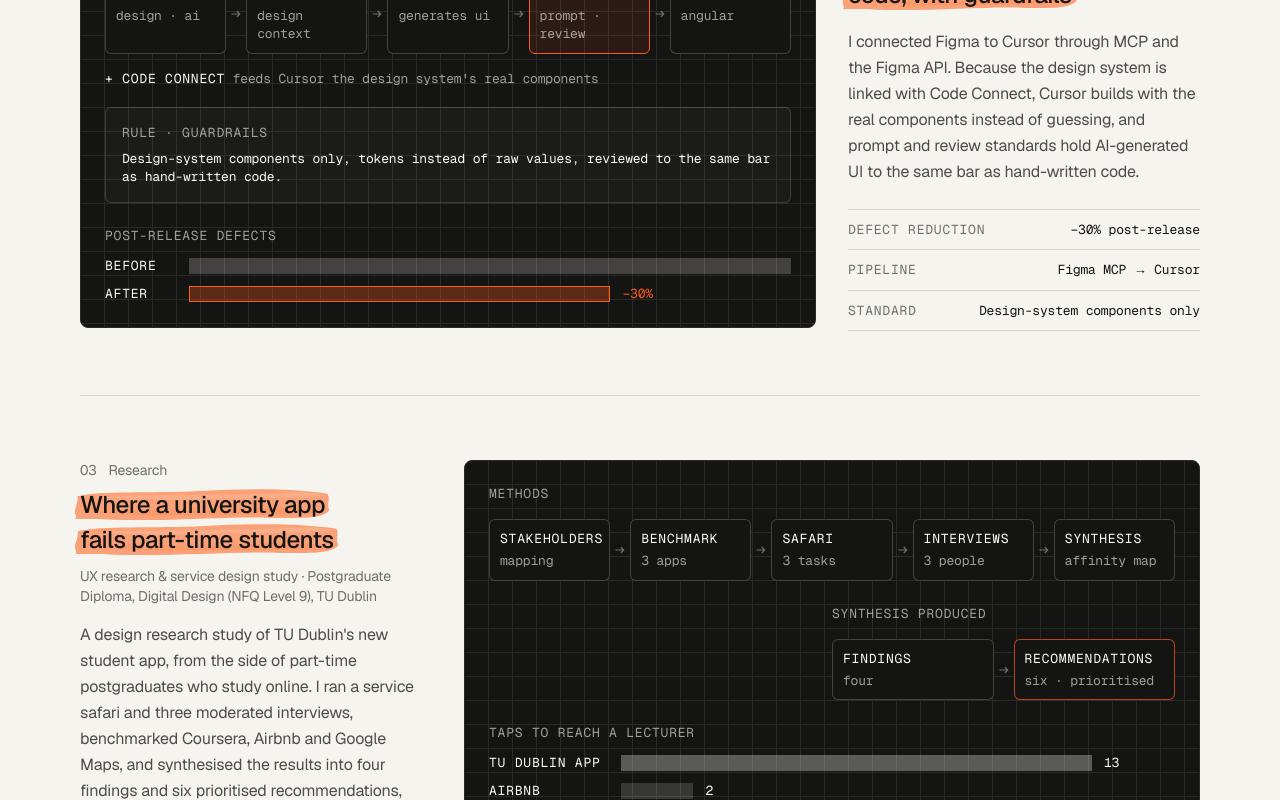
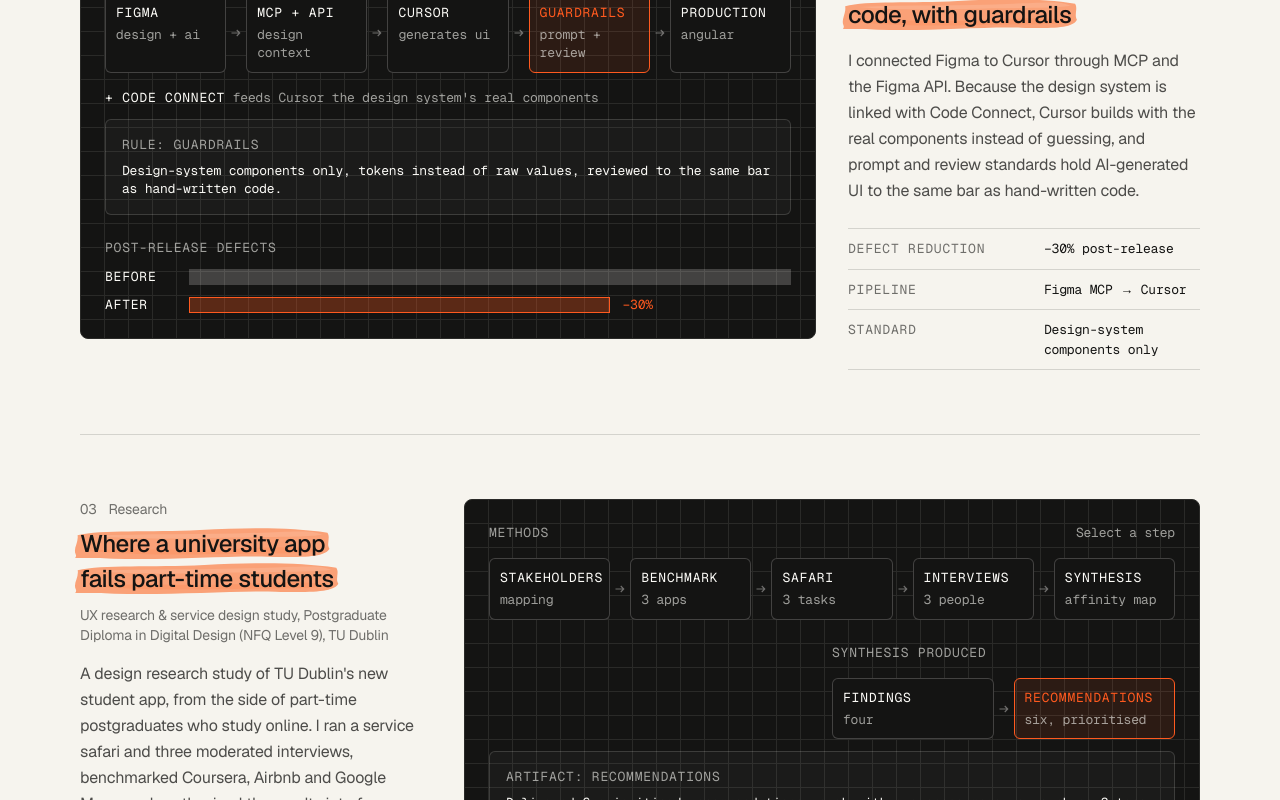
Before and after one commit to eoincro/Portfolio, a Next.js app: page / in a window 1280 px wide. Shown: the part 1260-2060 px from the top of the page. Built offline with nearby package versions, Linux system fonts and the light colour scheme.

Commit message:
Refine diagrams, metric strips and hero cursor; remove middle dots
Co-authored-by: Cursor <cursoragent@cursor.com>

```diff
--- a/app/globals.css
+++ b/app/globals.css
@@ -12,12 +12,34 @@
   --color-schematic-line: #2a2a28;
   --color-signal-on-dark: #ff5a1f;
 
-  --animate-panel-in: panel-in 220ms ease-out;
+  --animate-panel-in: panel-in 150ms ease-out;
+  --animate-caret-blink: caret-blink 1s step-end 3 forwards;
+  --animate-caret-pulse: caret-pulse 1.4s ease-in-out infinite;
 
   @keyframes panel-in {
     from {
       opacity: 0;
       transform: translateY(4px);
+    }
+  }
+
+  @keyframes caret-blink {
+    0%,
+    100% {
+      opacity: 1;
+    }
+    50% {
+      opacity: 0;
+    }
+  }
+
+  @keyframes caret-pulse {
+    0%,
+    100% {
+      opacity: 1;
+    }
+    50% {
+      opacity: 0.35;
     }
   }
 }
--- a/components/portfolio/MetricStrip.tsx
+++ b/components/portfolio/MetricStrip.tsx
@@ -4,9 +4,9 @@ export function MetricStrip({ metrics }: { metrics: readonly Metric[] }) {
   return (
     <dl className="mt-6 max-w-md divide-y divide-ink/15 border-y border-ink/15 font-mono text-[12px] md:text-[13px]">
       {metrics.map((metric) => (
-        <div key={metric.label} className="flex flex-wrap items-baseline justify-between gap-x-6 gap-y-1 py-2.5">
+        <div key={metric.label} className="grid grid-cols-[145px_1fr] items-baseline gap-4 py-2.5 sm:grid-cols-[180px_1fr]">
           <dt className="tracking-[0.06em] text-ink/60 uppercase">{metric.label}</dt>
-          <dd className="ml-auto text-right text-ink tabular-nums">{metric.value}</dd>
+          <dd className="text-ink tabular-nums">{metric.value}</dd>
         </div>
       ))}
     </dl>
--- a/components/portfolio/TypeHero.tsx
+++ b/components/portfolio/TypeHero.tsx
@@ -6,10 +6,10 @@ export function TypeHero() {
     <section aria-labelledby="hero-name" className="pt-12 pb-12 md:pt-14 md:pb-12">
       <h1
         id="hero-name"
-        className={`${serif.className} text-[clamp(3.5rem,12vw,9.5rem)] leading-[0.9] font-normal tracking-normal md:tracking-[-0.02em]`}
+        className={`${serif.className} group text-[clamp(3.5rem,12vw,9.5rem)] leading-[0.9] font-normal tracking-normal md:tracking-[-0.02em]`}
       >
         Eoin Cronin
-        <span aria-hidden className="ml-[0.06em] inline-block h-[0.7em] w-[0.06em] bg-signal" />
+        <span aria-hidden className="ml-[0.06em] inline-block h-[0.7em] w-[0.06em] animate-caret-blink bg-signal group-hover:animate-caret-pulse motion-reduce:animate-none" />
       </h1>
       <p className="mt-4 text-lg tracking-[-0.015em] md:mt-8 md:text-xl">
         {profile.role}
--- a/components/portfolio/diagrams/ResearchDiagram.tsx
+++ b/components/portfolio/diagrams/ResearchDiagram.tsx
@@ -1,17 +1,60 @@
-import { Caption, DiagramFrame, FlowArrow, NodeText, flowItemClass, flowListClass, nodeClass } from "./parts";
+"use client";
 
-const METHODS = [
-  { label: "Stakeholders", sub: "mapping" },
-  { label: "Benchmark", sub: "3 apps" },
-  { label: "Safari", sub: "3 tasks" },
-  { label: "Interviews", sub: "3 people" },
-  { label: "Synthesis", sub: "affinity map" },
+import { useId, useState } from "react";
+import { Caption, DetailPanel, DiagramFrame, FlowArrow, NodeText, flowItemClass, flowListClass, nodeClass } from "./parts";
+
+type Step = { id: string; label: string; sub: string; artifact: string };
+
+const METHODS: readonly Step[] = [
+  {
+    id: "stakeholders",
+    label: "Stakeholders",
+    sub: "mapping",
+    artifact: "Mapped student groups, service owners and regulators around the app, with part-time postgraduates at the core.",
+  },
+  {
+    id: "benchmark",
+    label: "Benchmark",
+    sub: "3 apps",
+    artifact: "Scored Coursera, Airbnb and Google Maps, one per task, on first-run clarity, finding key info and what to do next.",
+  },
+  {
+    id: "safari",
+    label: "Safari",
+    sub: "3 tasks",
+    artifact: "Executed 3 end-to-end task walkthroughs capturing tap counts, dead ends, and cognitive friction points.",
+  },
+  {
+    id: "interviews",
+    label: "Interviews",
+    sub: "3 people",
+    artifact: "Conducted 3 moderated think-aloud sessions with remote postgraduate students balancing work and study.",
+  },
+  {
+    id: "synthesis",
+    label: "Synthesis",
+    sub: "affinity map",
+    artifact: "Grouped safari and interview notes into six themes; a theme became a finding when at least 3 of 4 sources raised it.",
+  },
 ];
 
-const OUTPUTS = [
-  { label: "Findings", sub: "four" },
-  { label: "Recommendations", sub: "six · prioritised", emphasis: true },
+const OUTPUTS: readonly Step[] = [
+  {
+    id: "findings",
+    label: "Findings",
+    sub: "four",
+    artifact: "Identified 4 systemic bottlenecks, including buried lecturer contact flows requiring 13 separate taps.",
+  },
+  {
+    id: "recommendations",
+    label: "Recommendations",
+    sub: "six, prioritised",
+    artifact:
+      "Delivered 6 prioritised recommendations, each with a success measure, such as 3 taps or fewer to contact a lecturer, down from 13.",
+  },
 ];
+
+const STEPS = [...METHODS, ...OUTPUTS];
 
 const MAX_TAPS = 13;
 const TAPS = [
@@ -21,33 +64,45 @@ const TAPS = [
 ];
 
 export function ResearchDiagram() {
+  const [activeId, setActiveId] = useState("recommendations");
+  const panelId = useId();
+  const active = STEPS.find((step) => step.id === activeId) ?? STEPS[STEPS.length - 1];
+
+  const renderSteps = (steps: readonly Step[]) => (
+    <ol className={flowListClass}>
+      {steps.map((step, index) => {
+        const isActive = step.id === activeId;
+        return (
+          <li key={step.id} className={flowItemClass}>
+            <button
+              type="button"
+              aria-pressed={isActive}
+              aria-controls={panelId}
+              onClick={() => setActiveId(step.id)}
+              className={nodeClass(isActive ? "active" : "idle", true)}
+            >
+              <NodeText label={step.label} sub={step.sub} active={isActive} />
+            </button>
+            {index < steps.length - 1 && <FlowArrow />}
+          </li>
+        );
+      })}
+    </ol>
+  );
+
   return (
     <DiagramFrame label="Design research study of a university student app">
-      <Caption>Methods</Caption>
-      <ol className={flowListClass}>
-        {METHODS.map((method, index) => (
-          <li key={method.label} className={flowItemClass}>
-            <div className={nodeClass("idle")}>
-              <NodeText label={method.label} sub={method.sub} />
-            </div>
-            {index < METHODS.length - 1 && <FlowArrow />}
-          </li>
-        ))}
-      </ol>
+      <Caption hint="Select a step">Methods</Caption>
+      {renderSteps(METHODS)}
 
       <div className="mt-6 lg:ml-auto lg:w-1/2">
         <Caption>Synthesis produced</Caption>
-        <ol className={flowListClass}>
-          {OUTPUTS.map((output, index) => (
-            <li key={output.label} className={flowItemClass}>
-              <div className={nodeClass(output.emphasis ? "emphasis" : "idle")}>
-                <NodeText label={output.label} sub={output.sub} />
-              </div>
-              {index < OUTPUTS.length - 1 && <FlowArrow />}
-            </li>
-          ))}
-        </ol>
+        {renderSteps(OUTPUTS)}
       </div>
+
+      <DetailPanel id={panelId} heading={`Artifact: ${active.label}`} panelKey={active.id}>
+        <p>{active.artifact}</p>
+      </DetailPanel>
 
       <div className="mt-6">
         <p className="tracking-[0.06em] text-ivory/60 uppercase">Taps to reach a lecturer</p>
--- a/components/portfolio/diagrams/WorkflowDiagram.tsx
+++ b/components/portfolio/diagrams/WorkflowDiagram.tsx
@@ -7,12 +7,12 @@ const STEPS: readonly { id: string; label: string; sub: string; rule: string; em
   {
     id: "figma",
     label: "Figma",
-    sub: "design · ai",
+    sub: "design + ai",
     rule: "Screens are built from design-system components and variables, never detached layers.",
   },
   {
     id: "mcp",
-    label: "MCP · API",
+    label: "MCP + API",
     sub: "design context",
     rule: "Cursor reads the frame's structure, variables and Code Connect mappings, not a screenshot.",
   },
@@ -25,7 +25,7 @@ const STEPS: readonly { id: string; label: string; sub: string; rule: string; em
   {
     id: "guardrails",
     label: "Guardrails",
-    sub: "prompt · review",
+    sub: "prompt + review",
     rule: "Design-system components only, tokens instead of raw values, reviewed to the same bar as hand-written code.",
     emphasis: true,
   },
@@ -91,7 +91,7 @@ export function WorkflowDiagram() {
         system&apos;s real components
       </p>
 
-      <DetailPanel id={panelId} heading={`Rule · ${active.label}`} panelKey={active.id}>
+      <DetailPanel id={panelId} heading={`Rule: ${active.label}`} panelKey={active.id}>
         <p>{active.rule}</p>
       </DetailPanel>
 
--- a/components/portfolio/diagrams/parts.tsx
+++ b/components/portfolio/diagrams/parts.tsx
@@ -42,8 +42,8 @@ export function NodeText({ label, sub, active }: { label: string; sub?: string;
   );
 }
 
-export const flowListClass = "flex flex-col gap-6 lg:flex-row lg:gap-5";
-export const flowItemClass = "relative lg:min-w-0 lg:flex-1";
+export const flowListClass = "grid grid-cols-2 gap-2 lg:flex lg:flex-row lg:gap-5";
+export const flowItemClass = "relative odd:last:col-span-2 lg:min-w-0 lg:flex-1 lg:odd:last:col-span-1";
 
 export function FlowArrow() {
   return (
@@ -53,7 +53,7 @@ export function FlowArrow() {
       fill="none"
       stroke="currentColor"
       strokeWidth={1.5}
-      className="absolute top-full left-4 mt-1.5 size-3 rotate-90 text-ivory/40 lg:top-1/2 lg:left-full lg:mt-0 lg:ml-1 lg:-translate-y-1/2 lg:rotate-0"
+      className="absolute top-1/2 left-full ml-1 hidden size-3 -translate-y-1/2 text-ivory/40 lg:block"
     >
       <path d="M2 8h11M9 4l4 4-4 4" />
     </svg>
@@ -62,7 +62,7 @@ export function FlowArrow() {
 
 export function DetailPanel({ id, heading, panelKey, children }: { id: string; heading: string; panelKey: string; children: ReactNode }) {
   return (
-    <div id={id} aria-live="polite" className="mt-5 rounded-md border border-ivory/15 bg-ivory/[0.03] p-3 md:p-4">
+    <div id={id} aria-live="polite" className="mt-3 rounded-md border border-ivory/15 bg-ivory/[0.03] p-3 md:p-4">
       <div key={panelKey} className="motion-safe:animate-panel-in">
         <p className="tracking-[0.06em] text-ivory/60 uppercase">{heading}</p>
         <div className="mt-2">{children}</div>
--- a/lib/content/caseStudies.ts
+++ b/lib/content/caseStudies.ts
@@ -43,7 +43,7 @@ export const caseStudies: readonly CaseStudy[] = [
     id: "student-app-research",
     kind: "Research",
     title: "Where a university app fails part-time students",
-    context: "UX research & service design study · Postgraduate Diploma, Digital Design (NFQ Level 9), TU Dublin",
+    context: "UX research & service design study, Postgraduate Diploma in Digital Design (NFQ Level 9), TU Dublin",
     summary:
       "A design research study of TU Dublin's new student app, from the side of part-time postgraduates who study online. I ran a service safari and three moderated interviews, benchmarked Coursera, Airbnb and Google Maps, and synthesised the results into four findings and six prioritised recommendations, each with a success measure.",
     metrics: [
```
Also changed, not shown: components/portfolio/diagrams/ArchitectureDiagram.tsx (+4 -4 lines).
